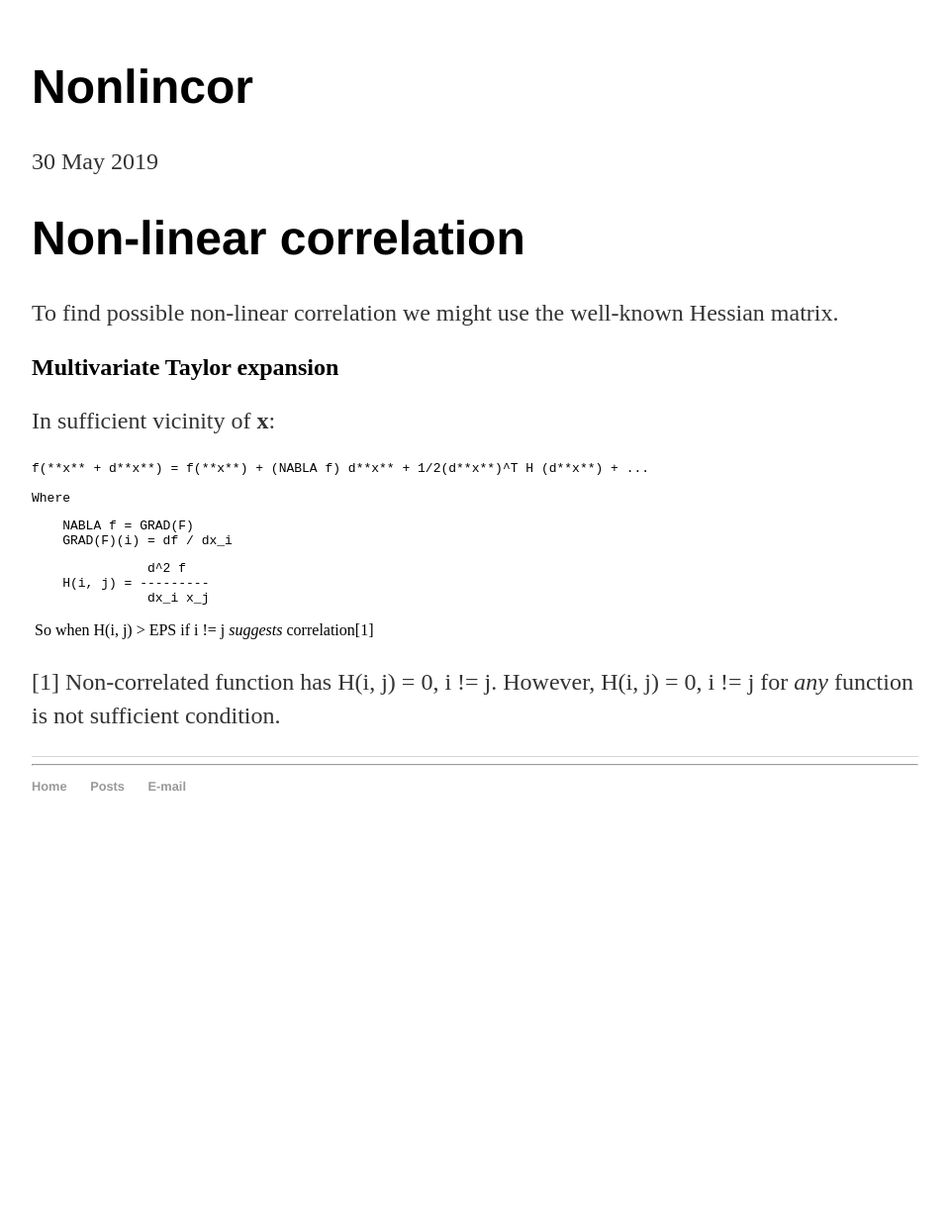
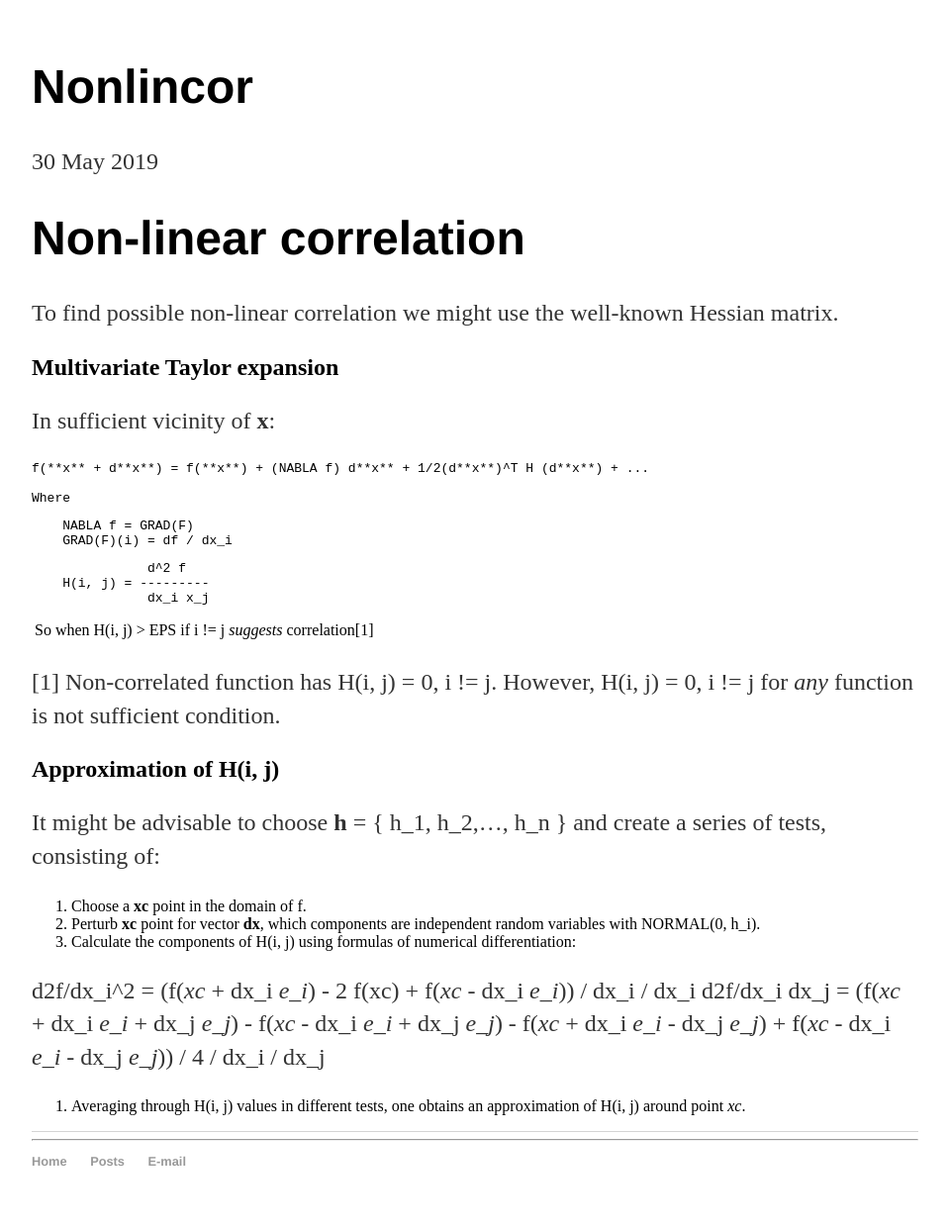
Before and after one commit to 2t363a/beta, a Jekyll site: the page built from docs/_posts/2019-05-30-nonlincor.md, in a window 1280 px wide. Shown: the whole page at 99% size, without its empty margins (160-1119 px from the left). Built offline with Jekyll 4.4.1, drawn with Linux system fonts in a browser that asks for light colours; our own code applies the rules of GitHub Pages for plain Markdown files; before the commit the page ends 900 px from its top, so only the background shows below that.

Commit message:
new text

```diff
--- a/docs/_posts/2019-05-30-nonlincor.md
+++ b/docs/_posts/2019-05-30-nonlincor.md
@@ -25,3 +25,23 @@ So when |H(i, j)| > EPS if i != j *suggests* correlation[1]
 
 [1] Non-correlated function has H(i, j) = 0, i != j. However, H(i, j) = 0, i != j for *any* function is not sufficient
 condition.
+
+
+## Approximation of H(i, j)
+
+It might be advisable to choose **h** = { h_1, h_2,..., h_n }
+and create a series of tests, consisting of:
+
+1. Choose a **xc** point in the domain of f.
+2. Perturb **xc** point for vector **dx**, which components are independent random variables with NORMAL(0, h_i).
+3. Calculate the components of H(i, j) using formulas of numerical differentiation:
+
+d2f/dx_i^2 = (f(*xc* + dx_i *e_i*) - 2 f(xc) + f(*xc* - dx_i *e_i*)) / dx_i / dx_i
+d2f/dx_i dx_j = (f(*xc* + dx_i *e_i* + dx_j *e_j*)
+                 - f(*xc* - dx_i *e_i* + dx_j *e_j*)
+                 - f(*xc* + dx_i *e_i* - dx_j *e_j*)
+                 + f(*xc* - dx_i *e_i* - dx_j *e_j*))
+                 / 4 / dx_i / dx_j
+
+
+4. Averaging through H(i, j) values in different tests, one obtains an approximation of H(i, j) around point *xc*.
```
